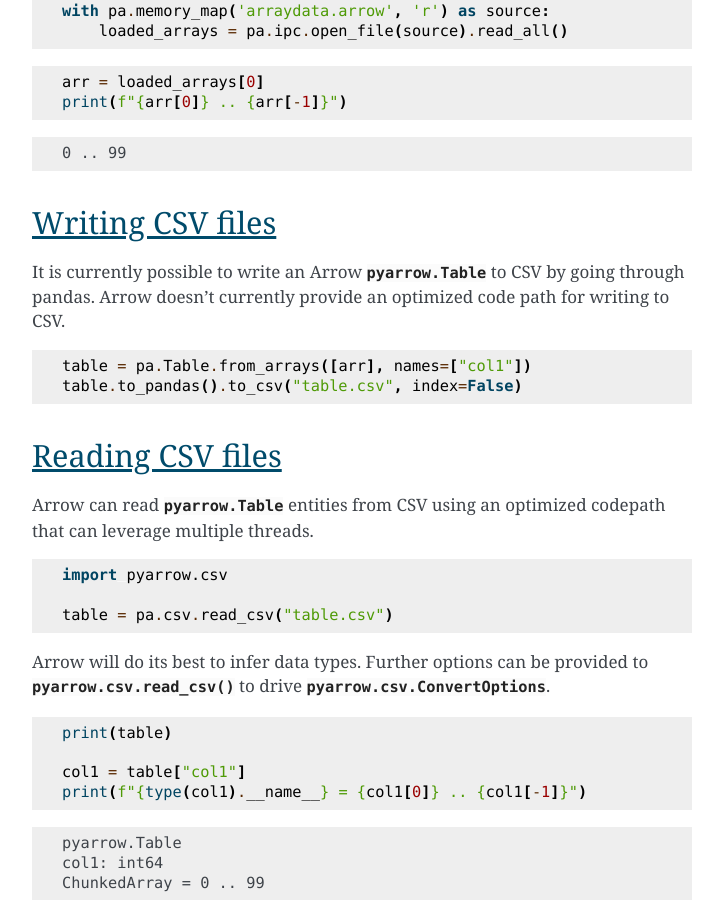
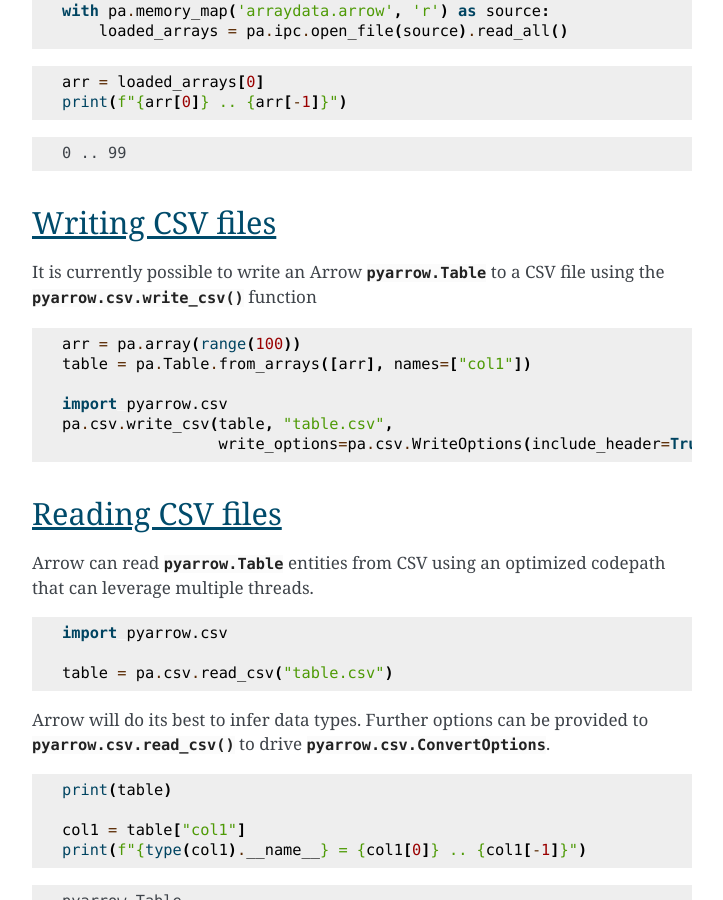
Before and after one commit to apache/arrow-cookbook, a Sphinx documentation site: the page built from python/source/io.rst, in a window 1280 px wide and 900 px high, scrolled down 3178 px. Shown: the whole window, without its empty margins (388-1111 px from the left). Built offline with Sphinx 7.4.7, drawn with Linux system fonts in a browser that asks for light colours.

Commit message:
Switch CSV writing to the arrow provided one

```diff
--- a/python/source/io.rst
+++ b/python/source/io.rst
@@ -180,13 +177,16 @@ Writing CSV files
 =================
 
 It is currently possible to write an Arrow :class:`pyarrow.Table` to
-CSV by going through pandas. Arrow doesn't currently provide an optimized
-code path for writing to CSV.
+a CSV file using the :func:`pyarrow.csv.write_csv` function
 
 .. testcode::
 
+    arr = pa.array(range(100))
     table = pa.Table.from_arrays([arr], names=["col1"])
-    table.to_pandas().to_csv("table.csv", index=False)
+
+    import pyarrow.csv
+    pa.csv.write_csv(table, "table.csv",
+                     write_options=pa.csv.WriteOptions(include_header=True))
 
 Reading CSV files
 =================
```
Also changed, not shown: other parts of python/source/io.rst (+4 -7 lines).
